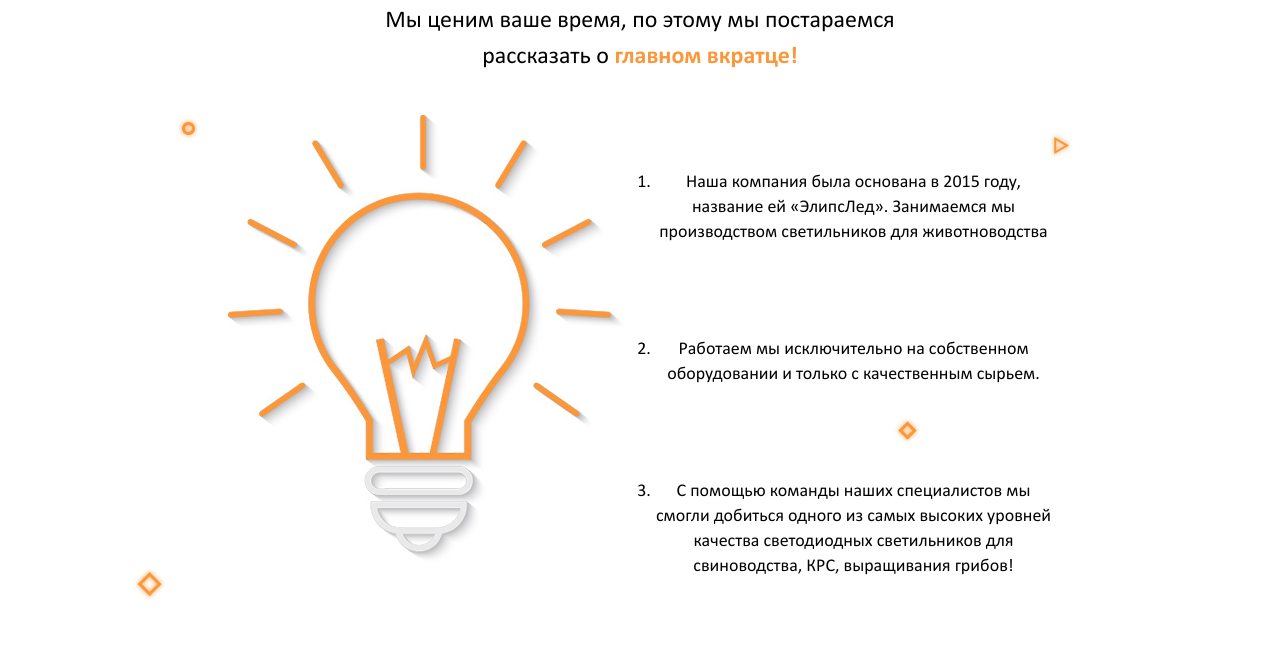
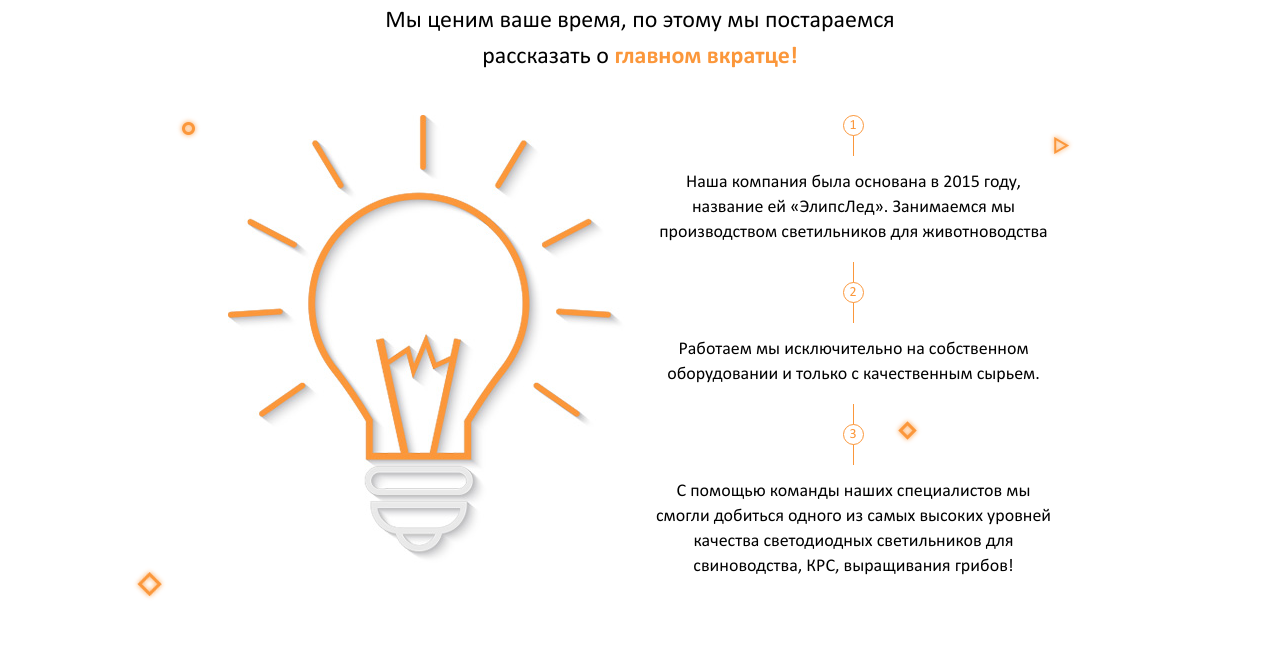
Before and after one commit to tarasovnm/lamp, a website: page #src/index.html in a window 1280 px wide. Shown: the part 939-1603 px from the top of the page. Drawn offline with nearby package versions, Linux system fonts and the light colour scheme; files that its build step writes are made by us from their sources; a web font is replaced by a local one.

Commit message:
Done styling ordered list

```diff
--- a/#src/scss/style.scss
+++ b/#src/scss/style.scss
@@ -162,6 +162,8 @@
 
   &__list {
     padding-left: 427px;
+    list-style: none;
+    counter-reset: list-counter;
 
     background-image: url("../img/lamp.jpg");
     background-repeat: no-repeat;
@@ -169,6 +171,9 @@
   }
 
   &__item {
+    position: relative;
+    counter-increment: list-counter;
+
     padding-top: 75px;
     margin-bottom: 17px;
 
@@ -177,6 +182,48 @@
 
     &:first-child {
       padding-top: 55px;
+    }
+
+    &::before {
+      content: counter(list-counter);
+      position: absolute;
+      width: 21px;
+      height: 21px;
+      top: 20px;
+      right: 50%;
+      margin-right: -10px;
+      z-index: 2;
+
+      display: flex;
+      justify-content: center;
+      align-items: center;
+
+      font-size: 14px;
+      color: $accent-color;
+
+      border: 1px solid $accent-color;
+      border-radius: 50%;
+      background-color: #ffffff;
+    }
+
+    &:first-child::before {
+      top: 0;
+    }
+
+    &::after {
+      content: "";
+      position: absolute;
+      width: 1px;
+      height: 61px;
+      top: 0;
+      right: 50%;
+      z-index: 1;
+
+      background-color: $accent-color;
+    }
+
+    &:first-child::after {
+      height: 41px;
     }
   }
 }
```
